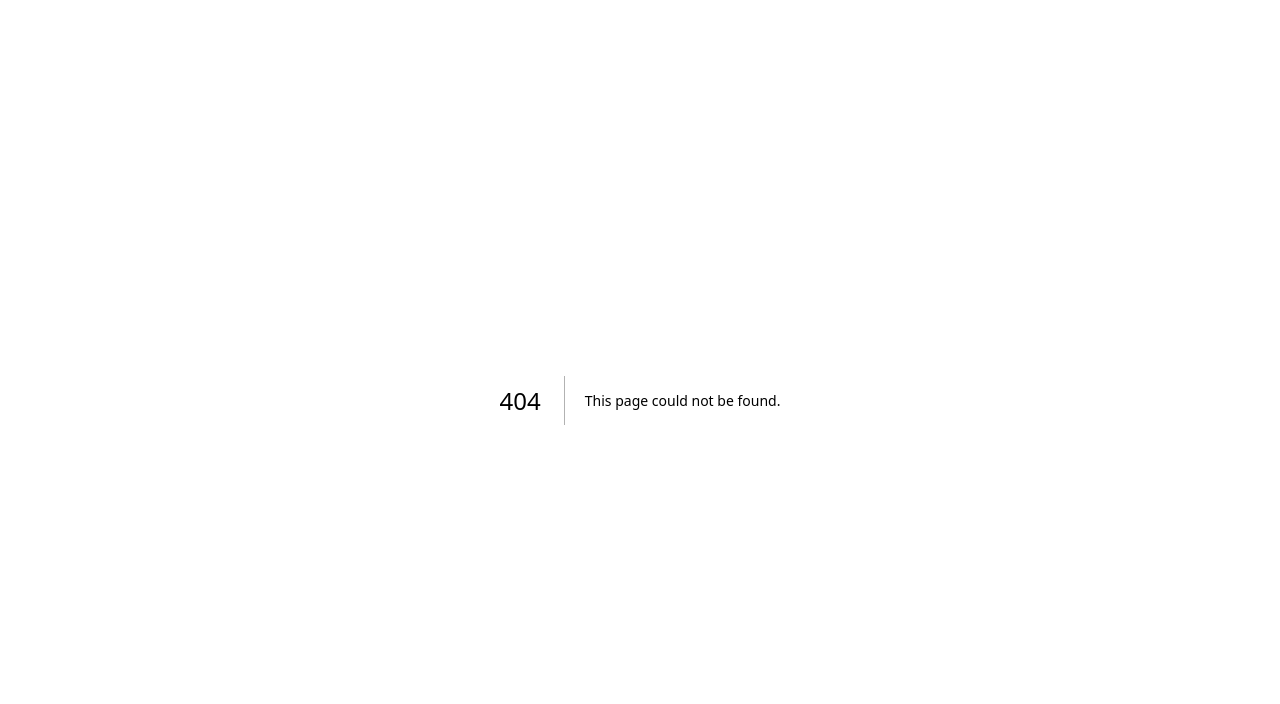
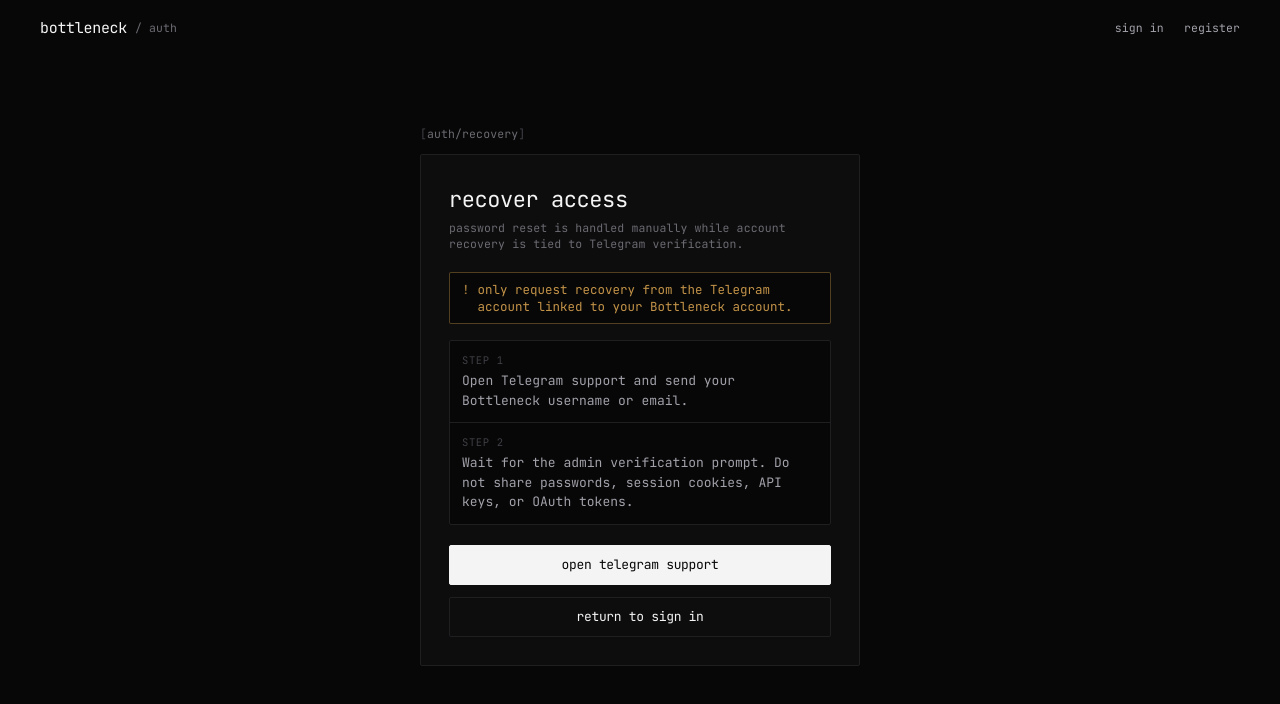
Before and after one commit to SynapLink/auth, a Next.js app: page /forgot in a window 1280 px wide. Before the commit this address had no page. Shown: the top 704 px of the page. Built offline with nearby package versions, Linux system fonts and the light colour scheme.

Commit message:
fix: add forgot password recovery page

```diff
--- /dev/null
+++ b/app/forgot/page.tsx
@@ -0,0 +1,60 @@
+import Link from "next/link";
+import { AuthShell } from "@/components/AuthShell";
+import { Alert } from "@/components/Alert";
+import { Button } from "@/components/Button";
+
+export default function ForgotPasswordPage() {
+  return (
+    <AuthShell tag="auth/recovery">
+      <h1 className="text-[22px] tracking-tightest text-fg mb-1">
+        recover access
+      </h1>
+      <p className="text-meta text-muted mb-5">
+        password reset is handled manually while account recovery is tied to
+        Telegram verification.
+      </p>
+
+      <div className="mb-4">
+        <Alert tone="warning">
+          only request recovery from the Telegram account linked to your
+          Bottleneck account.
+        </Alert>
+      </div>
+
+      <div className="border border-border bg-bg rounded-sm divide-y divide-border mb-5">
+        <div className="px-3 py-3">
+          <div className="text-micro uppercase text-faint mb-1">
+            step 1
+          </div>
+          <p className="text-[13px] text-secondary">
+            Open Telegram support and send your Bottleneck username or email.
+          </p>
+        </div>
+        <div className="px-3 py-3">
+          <div className="text-micro uppercase text-faint mb-1">
+            step 2
+          </div>
+          <p className="text-[13px] text-secondary">
+            Wait for the admin verification prompt. Do not share passwords,
+            session cookies, API keys, or OAuth tokens.
+          </p>
+        </div>
+      </div>
+
+      <a
+        href="https://t.me/bottleneck_help"
+        target="_blank"
+        rel="noreferrer"
+        className="block mb-3"
+      >
+        <Button type="button">open telegram support</Button>
+      </a>
+
+      <Link href="/login" className="block">
+        <Button variant="ghost" type="button">
+          return to sign in
+        </Button>
+      </Link>
+    </AuthShell>
+  );
+}
```
